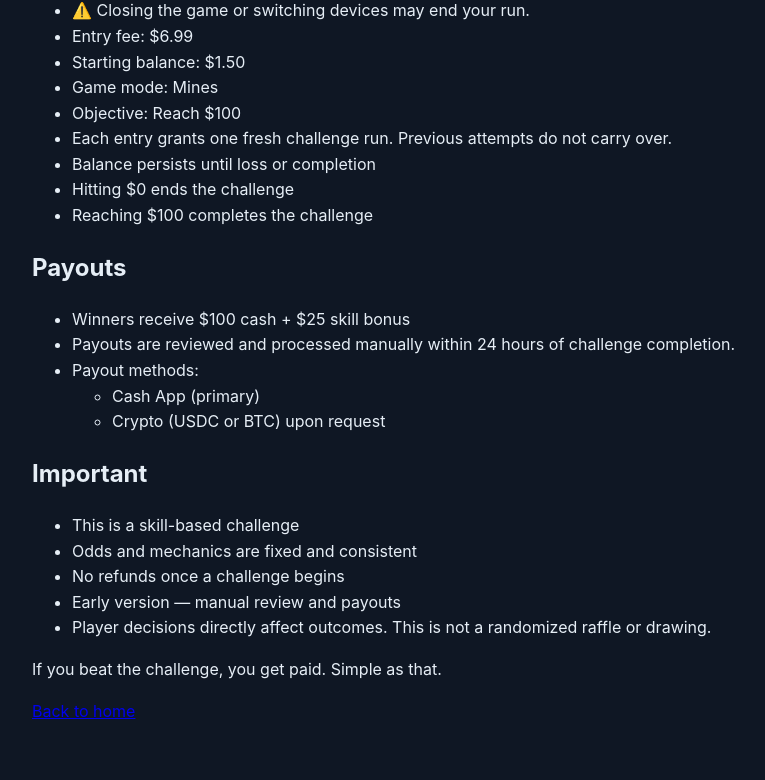
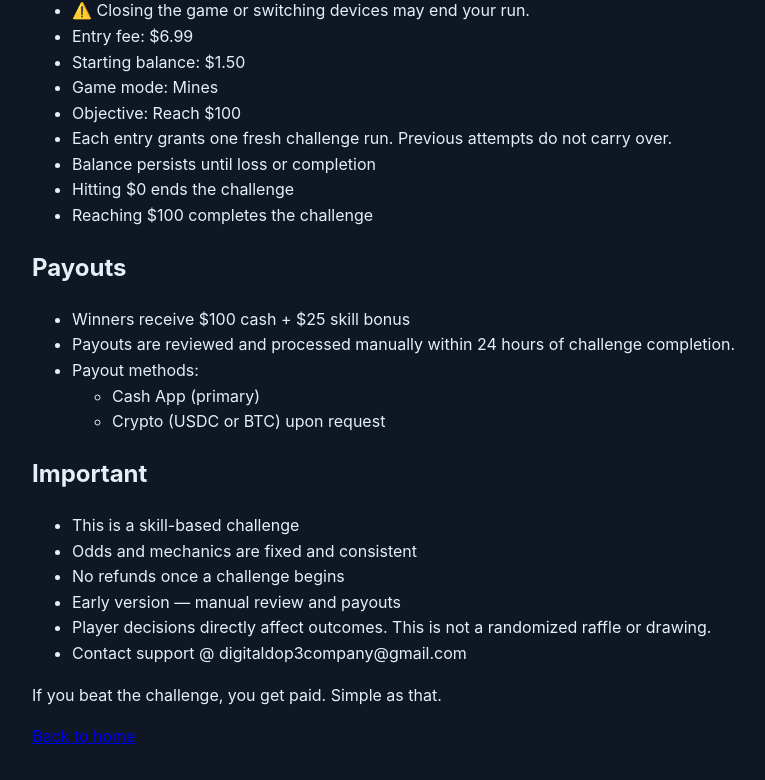
Before and after one commit to curtwilkin/mines-challenge, a plain HTML site: page rules.html in a window 1280 px wide. Shown: the part 86-866 px from the top of the page, without its empty margins (226-991 px from the left). Drawn offline with Linux system fonts and the light colour scheme.

Commit message:
important rules update

```diff
--- a/rules.html
+++ b/rules.html
@@ -39,6 +39,7 @@
         <li>No refunds once a challenge begins</li>
         <li>Early version — manual review and payouts</li>
         <li>Player decisions directly affect outcomes. This is not a randomized raffle or drawing.</li>
+        <li>Contact support @ digitaldop3company@gmail.com</li>
       </ul>
 
       <p>If you beat the challenge, you get paid. Simple as that.</p>
```
Also changed, not shown: 1 other file.
